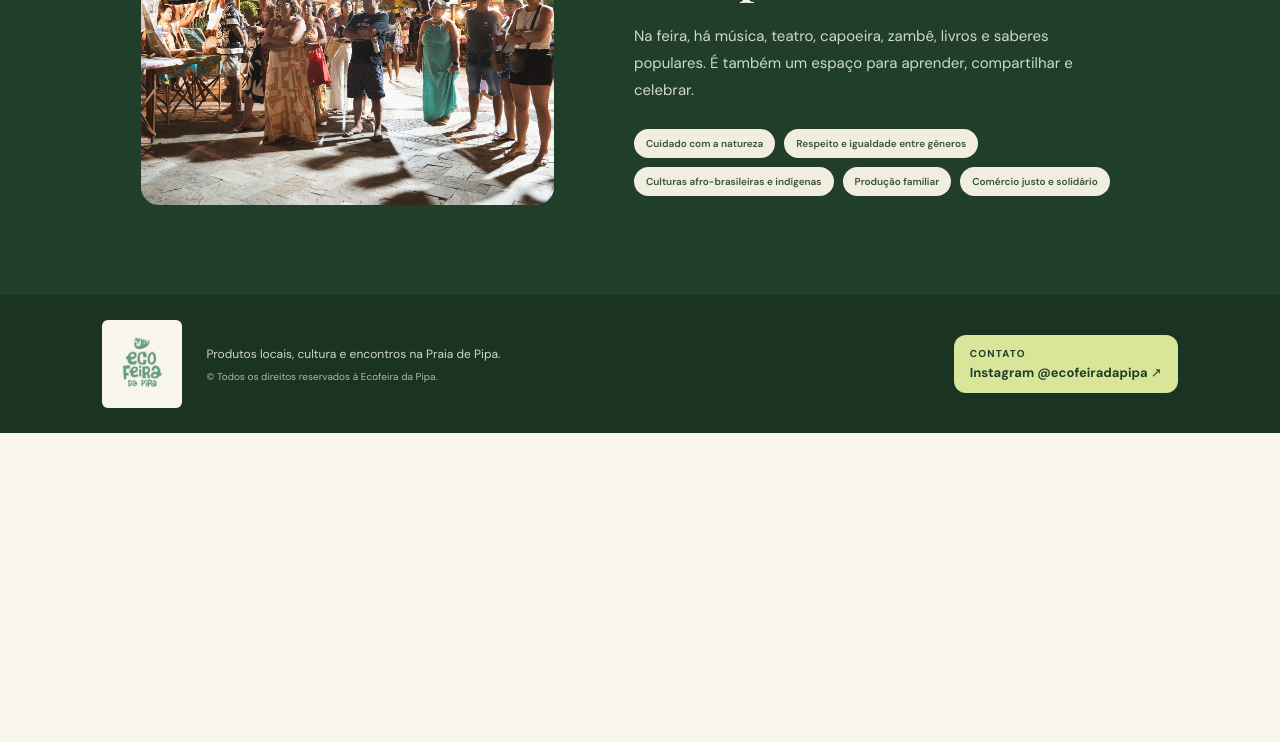
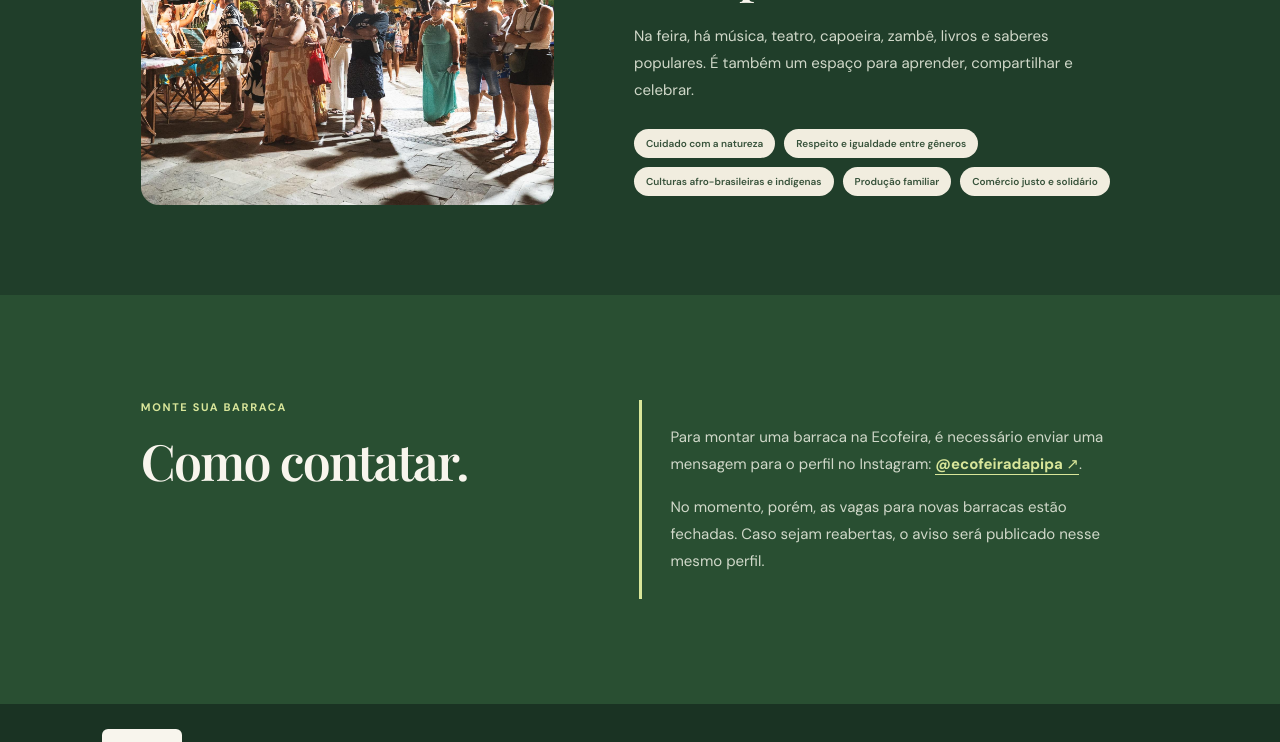
Before and after one commit to jandyelson2017-byte/atividades_de_extensao, a React app in the folder ecofeira-de-pipa/: page / in a window 1280 px wide. Shown: the part 2000-2742 px from the top of the page. Before the commit the page ends 2433 px from the top, so only its background shows below. Built offline with nearby package versions, Linux system fonts and the light colour scheme.

Commit message:
criando uma parte explicando como contatar a ecofeira

```diff
--- a/ecofeira-de-pipa/index.html
+++ b/ecofeira-de-pipa/index.html
@@ -18,6 +18,7 @@
                 <a href="#sobre">A feira</a>
                 <a href="#produtos">O que encontrar</a>
                 <a href="#cultura">Cultura</a>
+                <a href="#contato">Como contatar</a>
             </nav>
         </header>
         <main>
@@ -82,6 +83,16 @@
                     </div>
                 </div>
             </section>
+            <section class="contact section-wrap" id="contato">
+                <div class="contact-copy">
+                    <p class="eyebrow">Monte sua barraca</p>
+                    <h2>Como contatar.</h2>
+                </div>
+                <div class="contact-info">
+                    <p>Para montar uma barraca na Ecofeira, é necessário enviar uma mensagem para o perfil no Instagram: <a href="https://www.instagram.com/ecofeiradapipa/" target="_blank" rel="noopener noreferrer">@ecofeiradapipa <span aria-hidden="true">↗</span></a>.</p>
+                    <p>No momento, porém, as vagas para novas barracas estão fechadas. Caso sejam reabertas, o aviso será publicado nesse mesmo perfil.</p>
+                </div>
+            </section>
         </main>
         <footer class="site-footer">
             <a class="brand footer-brand" href="#inicio" aria-label="Ecofeira da Pipa — voltar ao início">
--- a/ecofeira-de-pipa/src/index.css
+++ b/ecofeira-de-pipa/src/index.css
@@ -8,6 +8,7 @@
     text-rendering: optimizeLegibility;
     --green: #315d3a;
     --deep-green: #203e2a;
+    --mid-green: #294f32;
     --lime: #d9e69a;
     --cream: #f8f5ed;
     --muted: #6b7568;
@@ -371,6 +372,48 @@ h2 {
     font-weight: 600;
 }
 
+.contact {
+    display: grid;
+    grid-template-columns: 0.9fr 1.1fr;
+    gap: 9%;
+    align-items: start;
+   background: var(--mid-green);
+}
+
+.contact-info {
+    padding: 24px 28px;
+   border-left: 3px solid var(--lime);
+}
+
+.contact-copy h2 {
+   color: var(--cream);
+}
+
+.contact-copy .eyebrow {
+   color: var(--lime);
+}
+
+.contact-info p {
+   margin: 0;
+   color: #d0d8c9;
+   font-size: 15px;
+   line-height: 1.8;
+}
+
+.contact-info p + p {
+    margin-top: 16px;
+}
+
+.contact-info a {
+    color: var(--lime);
+    font-weight: 700;
+    border-bottom: 1px solid var(--lime);
+}
+
+.contact-info a:hover {
+    color: #e6efb8;
+}
+
 .site-footer {
     min-height: 115px;
     display: flex;
@@ -507,6 +550,15 @@ h2 {
         padding: 65px 7%;
     }
 
+    .contact {
+        grid-template-columns: 1fr;
+        gap: 28px;
+    }
+
+    .contact-info {
+        padding: 20px 22px;
+    }
+
     .culture-leaf {
         top: 4px;
         right: 1%;
```
